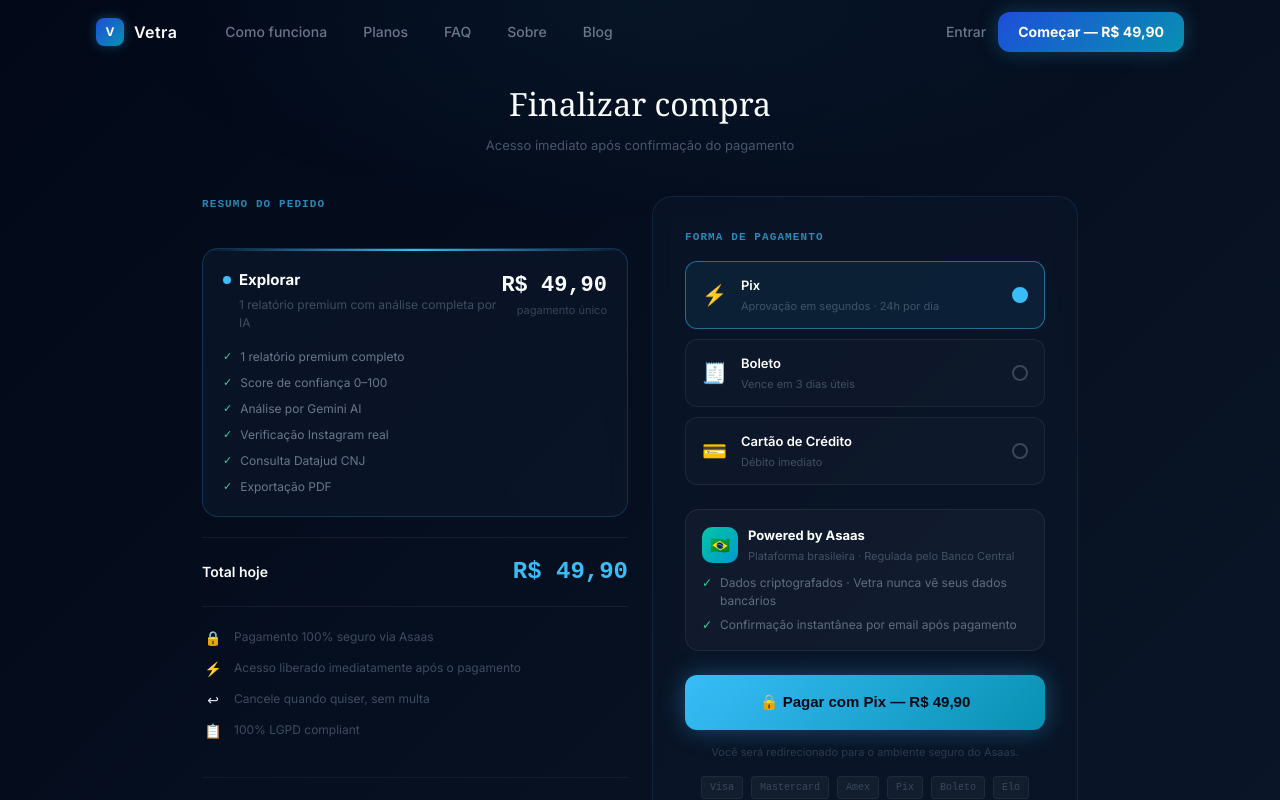
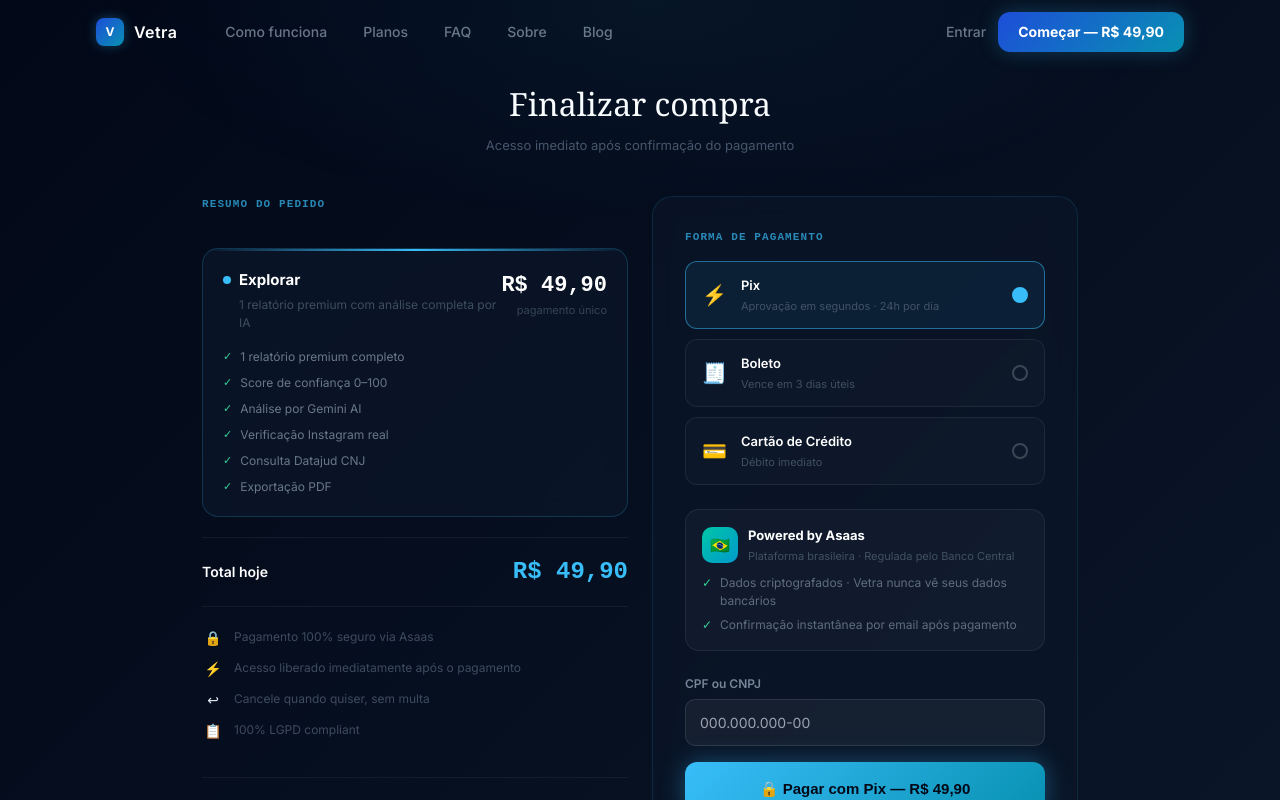
Before and after one commit to DoSampaio3/vetra, a Next.js app in the folder apps/web/: page /checkout in a window 1280 px wide. Shown: the top 800 px of the page. Built offline with nearby package versions, Linux system fonts and the light colour scheme.

Commit message:
feat: adicionar campo CPF no checkout para criacao de cliente Asaas

```diff
--- a/apps/web/src/app/checkout/page.tsx
+++ b/apps/web/src/app/checkout/page.tsx
@@ -26,13 +26,17 @@
   const [loading, setLoading] = useState(false);
   const [error, setError] = useState('');
   const [billingType, setBillingType] = useState<BillingType>('PIX');
+  const [cpf, setCpf] = useState('');
+  const [cpfError, setCpfError] = useState('');
 
   const handlePay = async () => {
     setError(''); setLoading(true);
     try {
       const token = typeof window !== 'undefined' ? localStorage.getItem('vetra_token') : null;
       if (!token) { router.push('/register?plan=' + planKey); return; }
-      const res = await api.billing.createCheckout(planKey, billingType);
+      const cleanCpf = cpf.replace(/\D/g, '');
+      if (cleanCpf.length !== 11 && cleanCpf.length !== 14) { setError('CPF ou CNPJ inválido.'); setLoading(false); return; }
+      const res = await api.billing.createCheckout(planKey, billingType, cleanCpf);
       if (res.checkout_url) { window.location.href = res.checkout_url; }
       else { setError('Erro ao iniciar pagamento. Tente novamente.'); }
     } catch (err: any) {
@@ -119,6 +123,16 @@
                 <div style={{ display: 'flex', gap: '8px' }}><span style={{ color: '#34d399' }}>✓</span>Confirmação instantânea por email após pagamento</div>
               </div>
             </div>
+            <div style={{ marginBottom: '16px' }}>
+              <label style={{ fontSize: '12px', fontWeight: 600, color: 'rgba(148,163,184,0.8)', display: 'block', marginBottom: '6px' }}>CPF ou CNPJ</label>
+              <input
+                type='text'
+                placeholder='000.000.000-00'
+                value={cpf}
+                onChange={e => setCpf(e.target.value)}
+                style={{ width: '100%', padding: '12px 14px', borderRadius: '10px', border: '1px solid rgba(255,255,255,0.1)', background: 'rgba(255,255,255,0.05)', color: 'white', fontSize: '14px', outline: 'none', boxSizing: 'border-box' }}
+              />
+            </div>
             {error && <div style={{ padding: '10px 14px', borderRadius: '10px', marginBottom: '16px', background: 'rgba(239,68,68,0.08)', border: '1px solid rgba(239,68,68,0.2)', fontSize: '13px', color: '#f87171' }}>⚠ {error}</div>}
             <button onClick={handlePay} disabled={loading} style={{ ...S.payBtn, opacity: loading ? 0.7 : 1, cursor: loading ? 'wait' : 'pointer' }}>
               {loading ? '⏳ Redirecionando...' : `🔒 Pagar com ${PAYMENT_METHODS.find(m => m.key === billingType)?.label} — R$ ${plan.priceValue}`}
--- a/apps/web/src/lib/api.ts
+++ b/apps/web/src/lib/api.ts
@@ -61,9 +61,9 @@
   },
 
   billing: {
-    createCheckout: (plan_key: string, billing_type?: string) =>
+    createCheckout: (plan_key: string, billing_type?: string, cpf?: string) =>
       apiRequest<{ checkout_url: string; payment_id: string }>('/api/billing/create-checkout', {
-        method: 'POST', body: JSON.stringify({ plan_key, billing_type }),
+        method: 'POST', body: JSON.stringify({ plan_key, billing_type, cpf }),
       }),
     getSubscription: () => apiRequest<any>('/api/billing/subscription'),
     cancel: () => apiRequest<any>('/api/billing/cancel', { method: 'POST' }),
```
Also changed, not shown: 1 other file (tests, documents, lock files or other folders).
